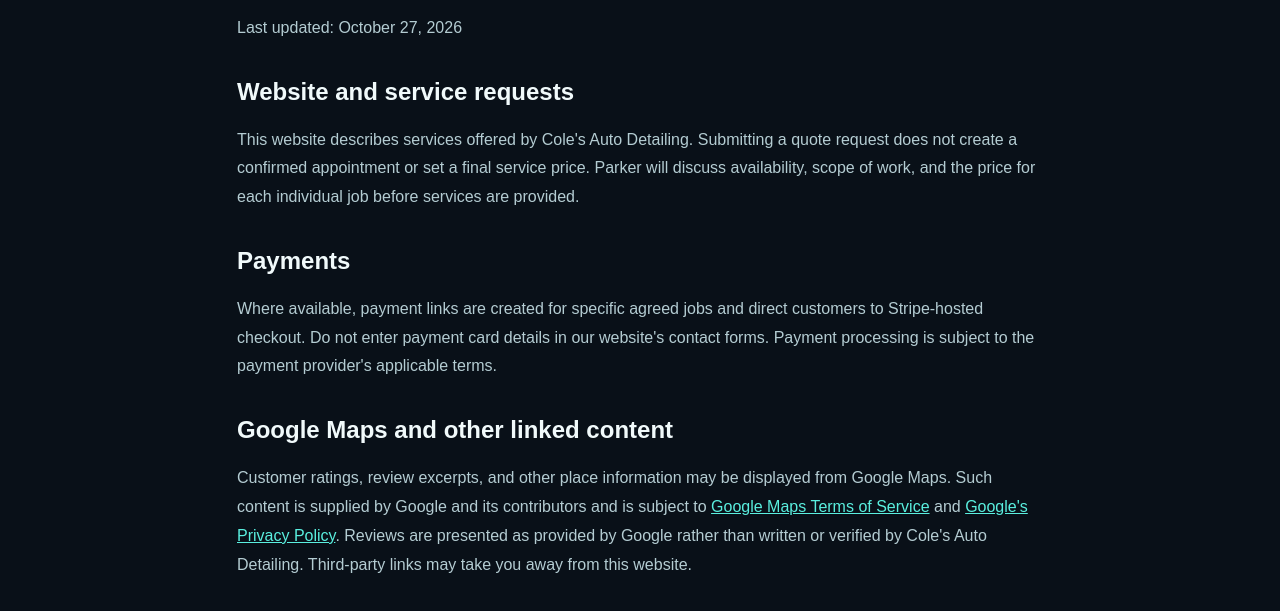
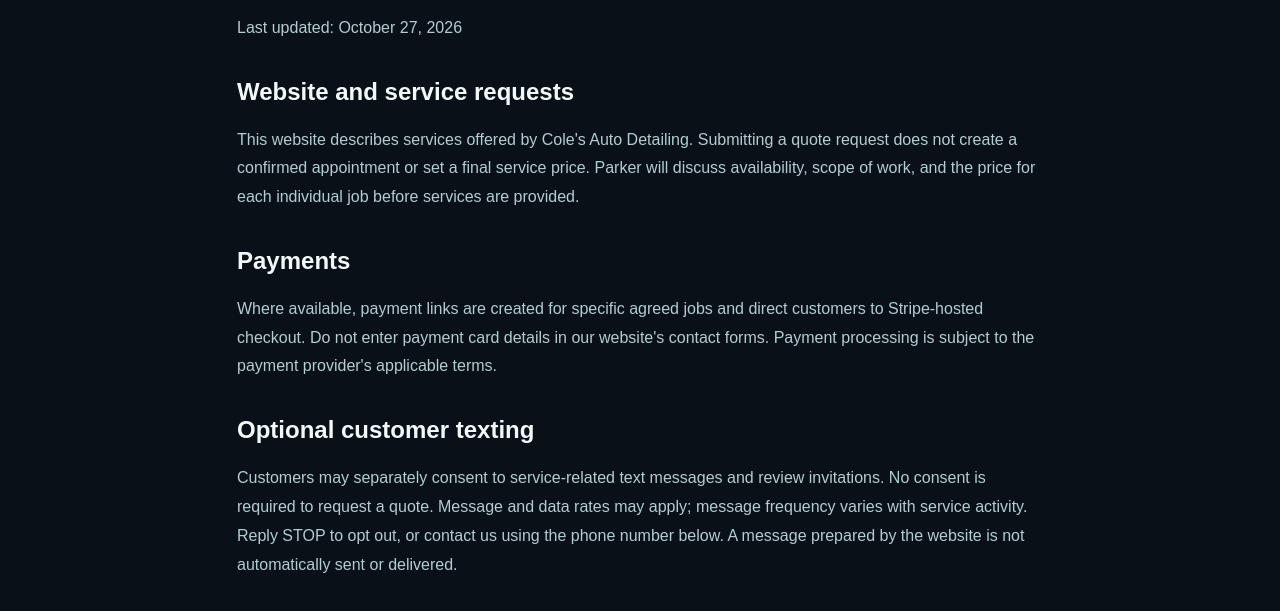
Before and after one commit to benbeveridge83/ColesAutoDetailing, a plain HTML site: page terms.html in a window 1280 px wide. Shown: the part 187-798 px from the top of the page. Drawn offline with Linux system fonts and the light colour scheme.

Commit message:
Describe optional SMS consent, review messages and opt-out process for customers

```diff
--- a/terms.html
+++ b/terms.html
@@ -2,5 +2,5 @@
 <h1>Website Terms of Use</h1><p>Last updated: October 27, 2026</p>
 <h2>Website and service requests</h2><p>This website describes services offered by Cole's Auto Detailing. Submitting a quote request does not create a confirmed appointment or set a final service price. Parker will discuss availability, scope of work, and the price for each individual job before services are provided.</p>
 <h2>Payments</h2><p>Where available, payment links are created for specific agreed jobs and direct customers to Stripe-hosted checkout. Do not enter payment card details in our website's contact forms. Payment processing is subject to the payment provider's applicable terms.</p>
-<h2>Google Maps and other linked content</h2><p>Customer ratings, review excerpts, and other place information may be displayed from Google Maps. Such content is supplied by Google and its contributors and is subject to <a href="https://www.google.com/help/terms_maps/" target="_blank" rel="noopener noreferrer">Google Maps Terms of Service</a> and <a href="https://policies.google.com/privacy" target="_blank" rel="noopener noreferrer">Google's Privacy Policy</a>. Reviews are presented as provided by Google rather than written or verified by Cole's Auto Detailing. Third-party links may take you away from this website.</p>
+<h2>Optional customer texting</h2><p>Customers may separately consent to service-related text messages and review invitations. No consent is required to request a quote. Message and data rates may apply; message frequency varies with service activity. Reply STOP to opt out, or contact us using the phone number below. A message prepared by the website is not automatically sent or delivered.</p><h2>Google Maps and other linked content</h2><p>Customer ratings, review excerpts, and other place information may be displayed from Google Maps. Such content is supplied by Google and its contributors and is subject to <a href="https://www.google.com/help/terms_maps/" target="_blank" rel="noopener noreferrer">Google Maps Terms of Service</a> and <a href="https://policies.google.com/privacy" target="_blank" rel="noopener noreferrer">Google's Privacy Policy</a>. Reviews are presented as provided by Google rather than written or verified by Cole's Auto Detailing. Third-party links may take you away from this website.</p>
 <h2>Contact</h2><p>Questions about this website or an individual service? Call <a href="tel:+18328775556">(832) 877-5556</a>.</p></main><footer><a href="index.html">Homepage</a> · <a href="privacy.html">Privacy Policy</a></footer></body></html>
```
